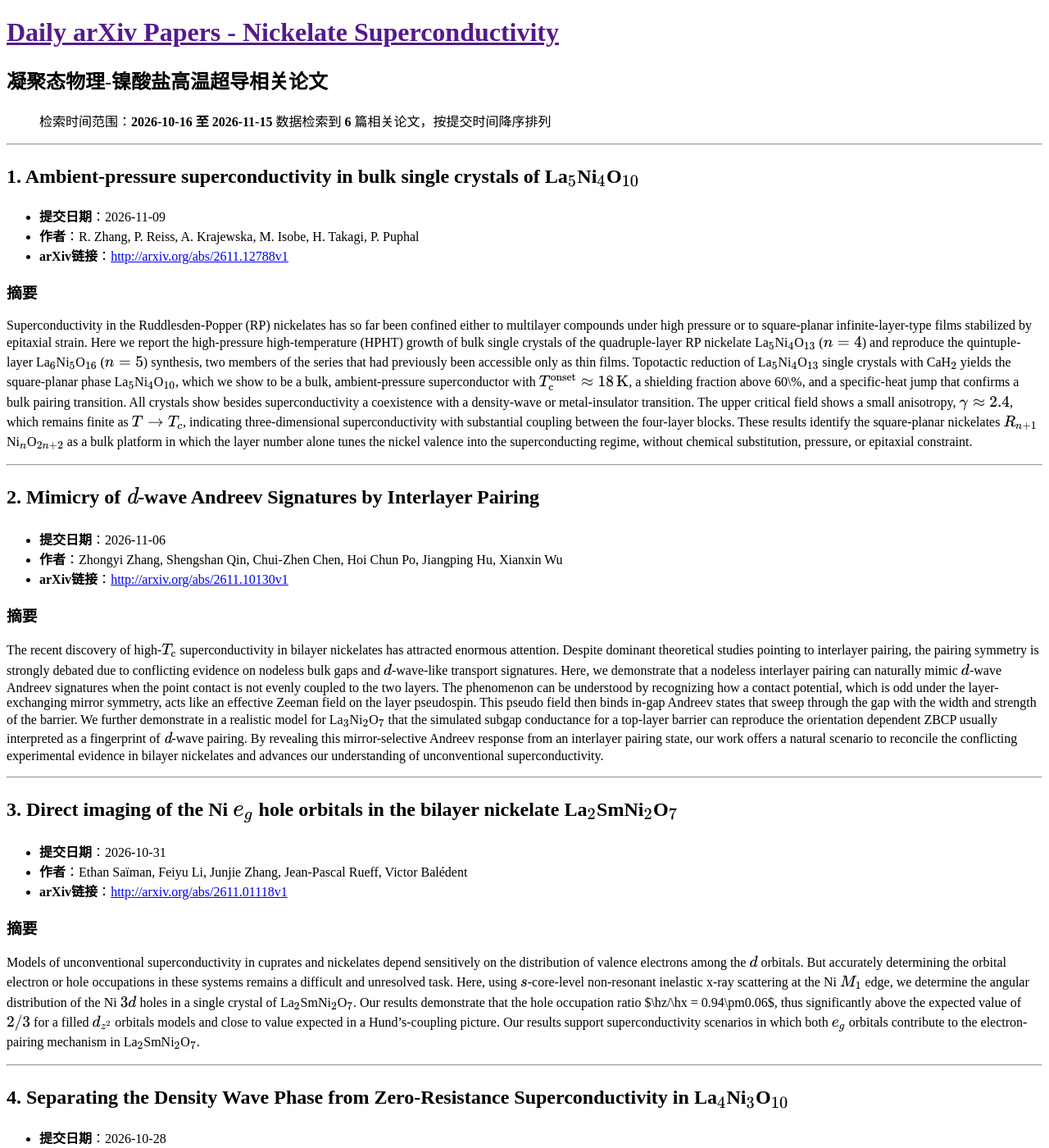
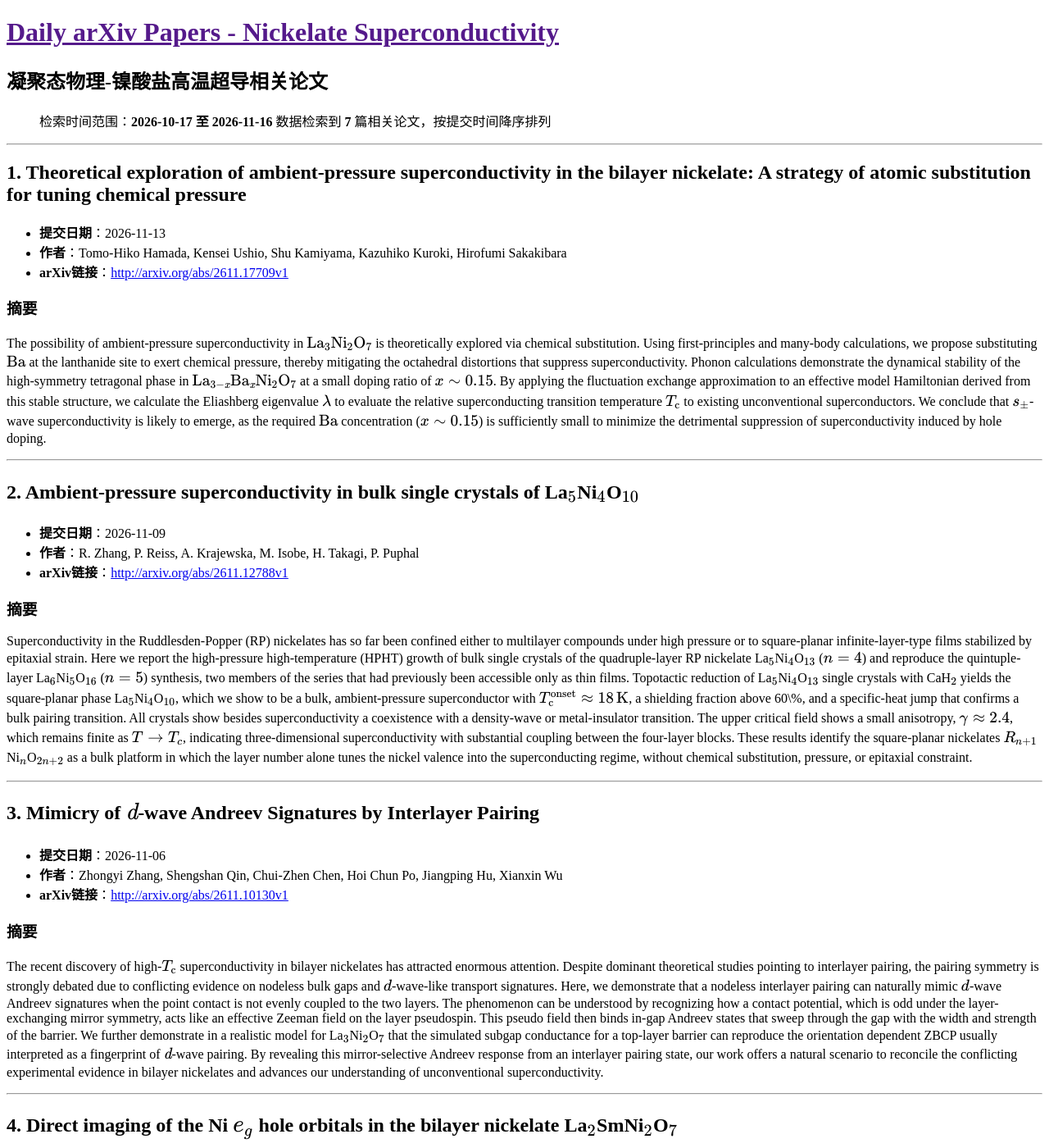
Before and after one commit to yangke25491/daily-arxiv-nickelate_superconductivity, a Jekyll site: the page built from docs/index.md, in a window 1280 px wide and 1400 px high. Shown: the whole window at 82% size. Built offline with Jekyll 4.4.1, drawn with Linux system fonts in a browser that asks for light colours; some of the changed text lies outside the part shown.

Commit message:
Automated update: arXiv papers

```diff
--- a/docs/index.md
+++ b/docs/index.md
@@ -5,12 +5,23 @@ title: 镍酸盐超导论文
 
 # 凝聚态物理-镍酸盐高温超导相关论文
 
-> 检索时间范围：**2026-10-16 至 2026-11-15**
-> 数据检索到 **6** 篇相关论文，按提交时间降序排列
+> 检索时间范围：**2026-10-17 至 2026-11-16**
+> 数据检索到 **7** 篇相关论文，按提交时间降序排列
 
 ---
 
-## 1. Ambient-pressure superconductivity in bulk single crystals of La${}\_5$Ni${}\_4$O${}\_{10}$
+## 1. Theoretical exploration of ambient-pressure superconductivity in the bilayer nickelate: A strategy of atomic substitution for tuning chemical pressure
+
+- **提交日期**：2026-11-13
+- **作者**：Tomo-Hiko Hamada, Kensei Ushio, Shu Kamiyama, Kazuhiko Kuroki, Hirofumi Sakakibara
+- **arXiv链接**：[http://arxiv.org/abs/2611.17709v1](http://arxiv.org/abs/2611.17709v1)
+
+### 摘要
+The possibility of ambient-pressure superconductivity in $\mathrm{La\_3Ni\_2O\_7}$ is theoretically explored via chemical substitution. Using first-principles and many-body calculations, we propose substituting $\mathrm{Ba}$ at the lanthanide site to exert chemical pressure, thereby mitigating the octahedral distortions that suppress superconductivity. Phonon calculations demonstrate the dynamical stability of the high-symmetry tetragonal phase in $\mathrm{La\_{3-\it{x}}Ba\_{\it{x}}Ni\_2O\_7}$ at a small doping ratio of $x \sim 0.15$. By applying the fluctuation exchange approximation to an effective model Hamiltonian derived from this stable structure, we calculate the Eliashberg eigenvalue $λ$ to evaluate the relative superconducting transition temperature $T\_\mathrm{c}$ to existing unconventional superconductors. We conclude that $s\_\pm$-wave superconductivity is likely to emerge, as the required $\mathrm{Ba}$ concentration ($x \sim 0.15$) is sufficiently small to minimize the detrimental suppression of superconductivity induced by hole doping.
+
+---
+
+## 2. Ambient-pressure superconductivity in bulk single crystals of La${}\_5$Ni${}\_4$O${}\_{10}$
 
 - **提交日期**：2026-11-09
 - **作者**：R. Zhang, P. Reiss, A. Krajewska, M. Isobe, H. Takagi, P. Puphal
@@ -21,7 +32,7 @@ Superconductivity in the Ruddlesden-Popper (RP) nickelates has so far been confi
 
 ---
 
-## 2. Mimicry of $\textit{d}$-wave Andreev Signatures by Interlayer Pairing
+## 3. Mimicry of $\textit{d}$-wave Andreev Signatures by Interlayer Pairing
 
 - **提交日期**：2026-11-06
 - **作者**：Zhongyi Zhang, Shengshan Qin, Chui-Zhen Chen, Hoi Chun Po, Jiangping Hu, Xianxin Wu
@@ -65,7 +76,7 @@ Motivated by the recent measurement of high-temperature superconductivity in the
 
 ---
 
-## 6. Superconducting weak links at substrate steps in bilayer nickelate films
+## 7. Superconducting weak links at substrate steps in bilayer nickelate films
 
 - **提交日期**：2026-10-20
 - **作者**：Yidi Liu, Yaoju Tarn, Lopa Bhatt, Puhua Zhang, Joonseo Song, Berit H. Goodge, David A. Muller, Harold Y. Hwang, Yijun Yu
```
Also changed, not shown: other parts of docs/index.md (+3 -3 lines).
